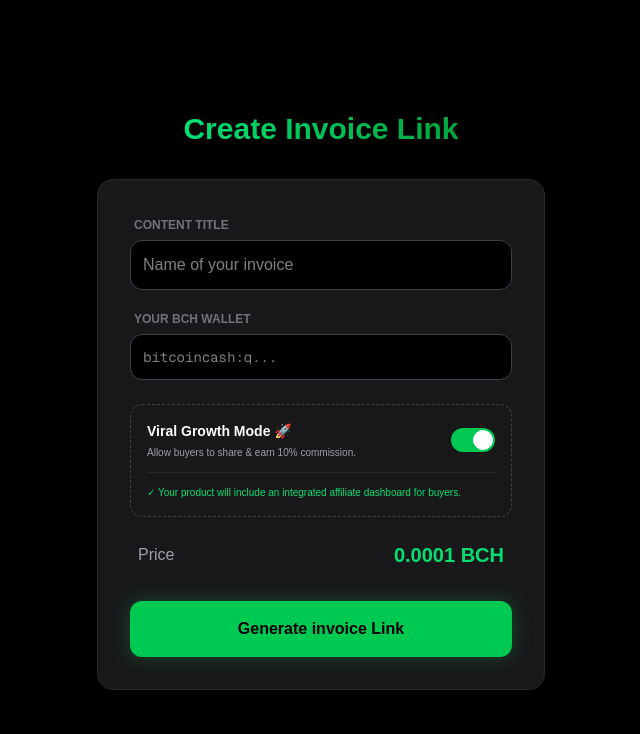
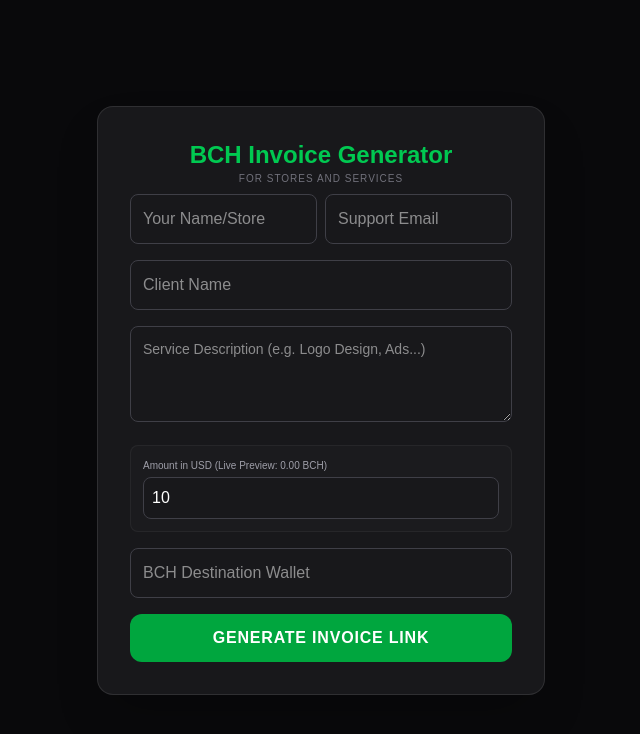
Before and after one commit to saleemm1/payonce-cash, a Next.js app: page /create/invoice in a window 1280 px wide. Shown: the top 734 px of the page, without its empty margins (319-959 px from the left). Built offline with nearby package versions, Linux system fonts and the light colour scheme; no server answers.

Commit message:
Create page.js

```diff
--- /dev/null
+++ b/app/create/invoice/page.js
@@ -0,0 +1,67 @@
+'use client';
+import { useState, useEffect } from 'react';
+
+export default function InvoiceGeneratorPage() {
+  const [wallet, setWallet] = useState('');
+  const [usdPrice, setUsdPrice] = useState(10);
+  const [bchPreview, setBchPreview] = useState('0.00');
+  const [customerName, setCustomerName] = useState('');
+  const [invoiceNote, setInvoiceNote] = useState('');
+  const [sellerName, setSellerName] = useState('');
+  const [sellerEmail, setSellerEmail] = useState('');
+  const [generatedLink, setGeneratedLink] = useState('');
+  const [copied, setCopied] = useState(false);
+
+  useEffect(() => {
+    const getBCH = async () => {
+      try {
+        const res = await fetch('https://api.coingecko.com/api/v3/simple/price?ids=bitcoin-cash&vs_currencies=usd');
+        const data = await res.json();
+        setBchPreview((usdPrice / data['bitcoin-cash'].usd).toFixed(8));
+      } catch (e) { console.error(e); }
+    };
+    if (usdPrice > 0) getBCH();
+  }, [usdPrice]);
+
+  const handleGenerate = (e) => {
+    e.preventDefault();
+    const link = `${window.location.origin}/unlock?type=invoice&name=${encodeURIComponent(customerName)}&note=${encodeURIComponent(invoiceNote)}&usd=${usdPrice}&wallet=${wallet}&seller=${encodeURIComponent(sellerName)}&email=${encodeURIComponent(sellerEmail)}`;
+    setGeneratedLink(link);
+  };
+
+  return (
+    <div className="min-h-screen bg-[#09090b] text-white flex flex-col items-center justify-center px-6 py-10">
+      <form onSubmit={handleGenerate} className="w-full max-w-md bg-[#18181b] p-8 rounded-2xl border border-white/10 shadow-2xl space-y-4">
+        <div className="text-center mb-2">
+          <h1 className="text-2xl font-bold text-green-500">BCH Invoice Generator</h1>
+          <p className="text-[10px] text-zinc-500 uppercase tracking-widest">For stores and services</p>
+        </div>
+
+        <div className="grid grid-cols-2 gap-2">
+          <input required type="text" placeholder="Your Name/Store" onChange={(e)=>setSellerName(e.target.value)} className="p-3 bg-zinc-900 border border-zinc-700 rounded-lg text-white outline-none focus:border-green-500" />
+          <input required type="email" placeholder="Support Email" onChange={(e)=>setSellerEmail(e.target.value)} className="p-3 bg-zinc-900 border border-zinc-700 rounded-lg text-white outline-none focus:border-green-500" />
+        </div>
+
+        <input required type="text" placeholder="Client Name" onChange={(e)=>setCustomerName(e.target.value)} className="w-full p-3 bg-zinc-900 border border-zinc-700 rounded-lg text-white outline-none focus:border-green-500" />
+
+        <textarea placeholder="Service Description (e.g. Logo Design, Ads...)" onChange={(e)=>setInvoiceNote(e.target.value)} className="w-full p-3 bg-zinc-900 border border-zinc-700 rounded-lg text-white text-sm h-24 outline-none focus:border-green-500" />
+
+        <div className="p-3 bg-zinc-800/30 rounded-lg border border-white/5">
+          <label className="text-[10px] text-zinc-400 mb-1 block">Amount in USD (Live Preview: {bchPreview} BCH)</label>
+          <input required type="number" step="0.01" value={usdPrice} onChange={(e) => setUsdPrice(e.target.value)} className="w-full p-2 bg-zinc-900 border border-zinc-700 rounded-lg text-white outline-none focus:border-green-500" />
+        </div>
+
+        <input required type="text" placeholder="BCH Destination Wallet" onChange={(e) => setWallet(e.target.value)} className="w-full p-3 bg-zinc-900 border border-zinc-700 rounded-lg text-white outline-none focus:border-green-500" />
+
+        <button type="submit" className="w-full bg-green-600 hover:bg-green-500 py-3 rounded-xl font-bold transition-all uppercase tracking-wider">Generate Invoice Link</button>
+
+        {generatedLink && (
+          <div className="mt-4 p-3 bg-black rounded-lg border border-green-500/30 flex gap-2">
+            <input readOnly value={generatedLink} className="flex-1 bg-zinc-900 p-2 text-[10px] rounded border border-zinc-800 outline-none text-zinc-400" />
+            <button type="button" onClick={()=>{navigator.clipboard.writeText(generatedLink); setCopied(true); setTimeout(()=>setCopied(false),2000)}} className="bg-zinc-800 px-3 py-1 rounded text-xs font-bold">{copied ? '✅' : 'Copy'}</button>
+          </div>
+        )}
+      </form>
+    </div>
+  );
+}
```
